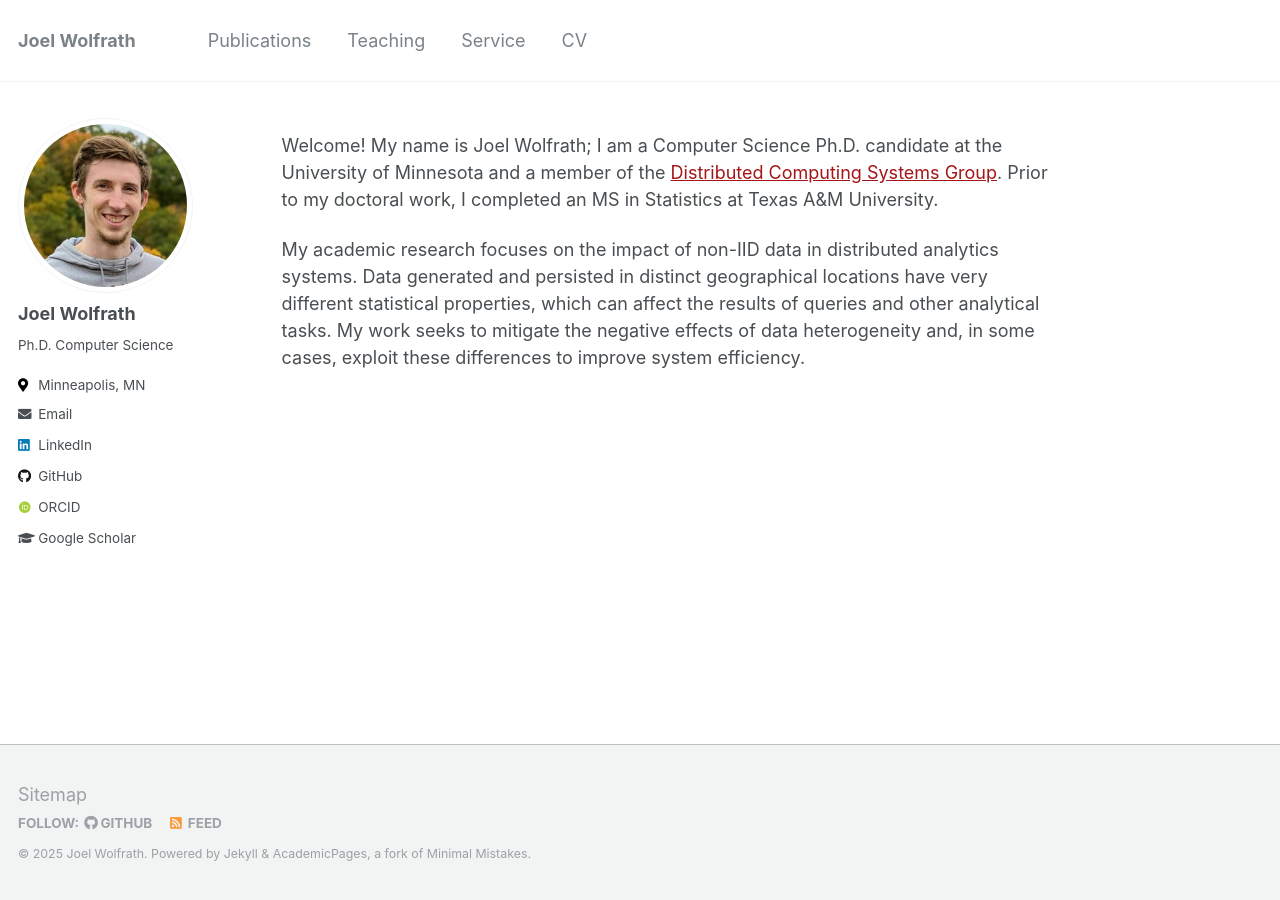
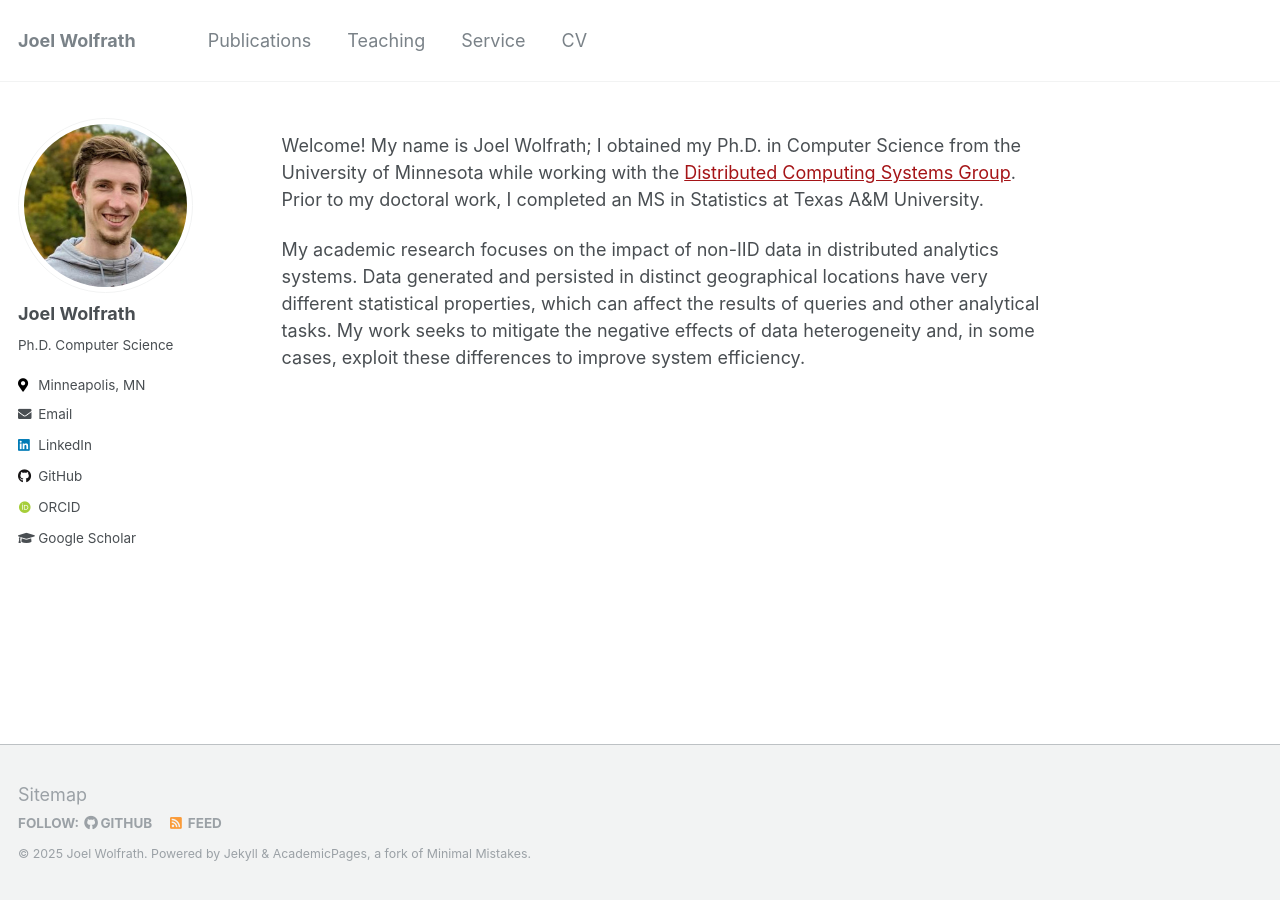
Before and after one commit to jswolfrath/jswolfrath.github.io, a Jekyll site: the page built from _pages/about.md, in a window 1280 px wide. Built offline with Jekyll 4.4.1, drawn with Linux system fonts in a browser that asks for light colours; some web fonts are replaced.

Commit message:
update about page with graduation details

```diff
--- a/_pages/about.md
+++ b/_pages/about.md
@@ -7,6 +7,7 @@ redirect_from:
   - /about.html
 ---
 
-Welcome! My name is Joel Wolfrath; I am a Computer Science Ph.D. candidate at the University of Minnesota and a member of the [Distributed Computing Systems Group](http://dcsg.cs.umn.edu/). Prior to my doctoral work, I completed an MS in Statistics at Texas A&M University.
+Welcome! My name is Joel Wolfrath; I obtained my Ph.D. in Computer Science from the University of Minnesota while working with the [Distributed Computing Systems Group](http://dcsg.cs.umn.edu/). Prior to my doctoral work, I completed an MS in Statistics at Texas A&M University.
+
 
 My academic research focuses on the impact of non-IID data in distributed analytics systems. Data generated and persisted in distinct geographical locations have very different statistical properties, which can affect the results of queries and other analytical tasks. My work seeks to mitigate the negative effects of data heterogeneity and, in some cases, exploit these differences to improve system efficiency.
```
